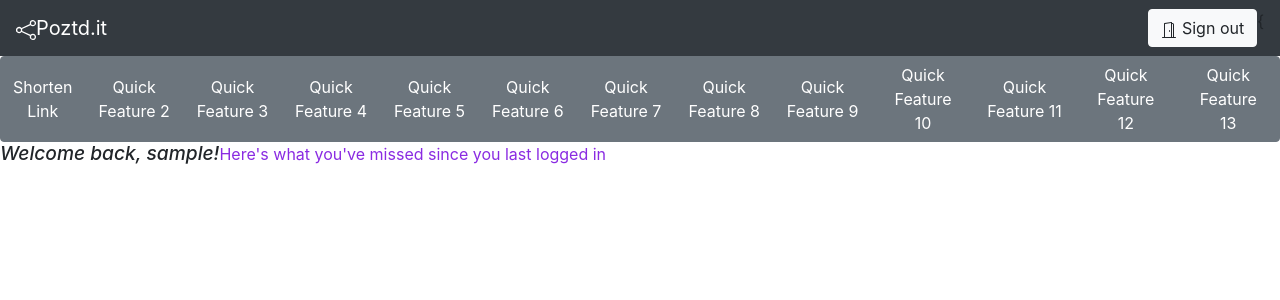
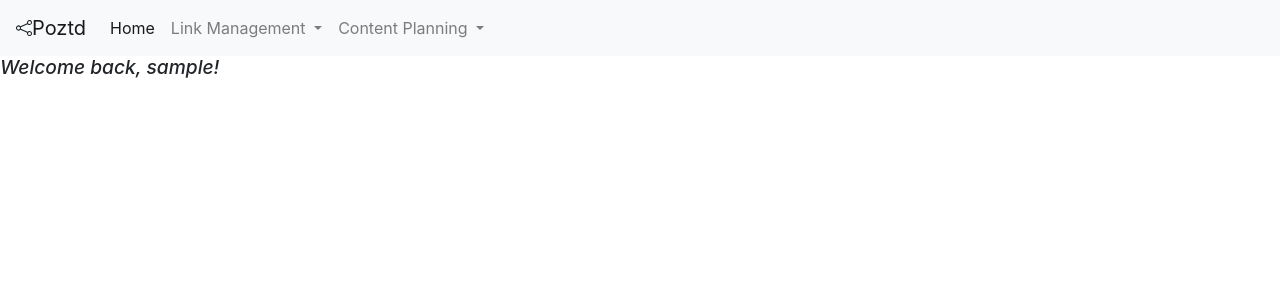
Before and after one commit to djkemmet/phlikit-django, a Django app: page /home/ in a window 1280 px wide. Shown: the top 300 px of the page. Run offline with Django 3.2, Linux system fonts and the light colour scheme; the visitor is signed in with stand-in values (Sample User, id 1).

Commit message:
Moving to muh laptop

```diff
--- a/phlikit/templates/home/user_home.html
+++ b/phlikit/templates/home/user_home.html
@@ -2,32 +2,8 @@
 
 {% block content  %}
 <div class='container-fluid'>
-
-
-    <!-- Feature Row 1-->
-    <div class='row'>
-
-        <div class='btn-group' role='group' aria-label="feature row">
-            <button type='button' class='btn btn-secondary' OnClick="parent.location='/links/shorten'" >Shorten Link</button>
-            <button type='button' class='btn btn-secondary' OnClick="parent.location='/links/shorten'" >Quick Feature 2</button>
-            <button type='button' class='btn btn-secondary' OnClick="parent.location='/links/shorten'" >Quick Feature 3</button>
-            <button type='button' class='btn btn-secondary' OnClick="parent.location='/links/shorten'" >Quick Feature 4</button>
-            <button type='button' class='btn btn-secondary' OnClick="parent.location='/links/shorten'" >Quick Feature 5</button>
-            <button type='button' class='btn btn-secondary' OnClick="parent.location='/links/shorten'" >Quick Feature 6</button>
-            <button type='button' class='btn btn-secondary' OnClick="parent.location='/links/shorten'" >Quick Feature 7</button>
-            <button type='button' class='btn btn-secondary' OnClick="parent.location='/links/shorten'" >Quick Feature 8</button>
-            <button type='button' class='btn btn-secondary' OnClick="parent.location='/links/shorten'" >Quick Feature 9</button>
-            <button type='button' class='btn btn-secondary' OnClick="parent.location='/links/shorten'" >Quick Feature 10</button>
-            <button type='button' class='btn btn-secondary' OnClick="parent.location='/links/shorten'" >Quick Feature 11</button>
-            <button type='button' class='btn btn-secondary' OnClick="parent.location='/links/shorten'" >Quick Feature 12</button>
-            <button type='button' class='btn btn-secondary' OnClick="parent.location='/links/shorten'" >Quick Feature 13</button>
-
-        </div>
-    </div>
-
     <div class='row'>
         <h1>Welcome back, {{request.user }}!</h1><br /><br />
-        <p>Here's what you've missed since you last logged in</p>
     </div>
 
 </div>
--- a/phlikit/templates/landing/base.html
+++ b/phlikit/templates/landing/base.html
@@ -15,39 +15,49 @@
 
 
     <body>
-        <nav class="navbar navbar-expand-lg navbar-dark bg-dark">
-
-            <a class="navbar-brand" href="/">
+      <nav class="navbar navbar-expand-lg navbar-light bg-light">
       <svg width="1em" height="1em" viewBox="0 0 16 16" class="bi bi-share" fill="currentColor" xmlns="http://www.w3.org/2000/svg">
         <path fill-rule="evenodd" d="M13.5 1a1.5 1.5 0 1 0 0 3 1.5 1.5 0 0 0 0-3zM11 2.5a2.5 2.5 0 1 1 .603 1.628l-6.718 3.12a2.499 2.499 0 0 1 0 1.504l6.718 3.12a2.5 2.5 0 1 1-.488.876l-6.718-3.12a2.5 2.5 0 1 1 0-3.256l6.718-3.12A2.5 2.5 0 0 1 11 2.5zm-8.5 4a1.5 1.5 0 1 0 0 3 1.5 1.5 0 0 0 0-3zm11 5.5a1.5 1.5 0 1 0 0 3 1.5 1.5 0 0 0 0-3z"/>
-              </svg>Poztd.it
-            </a>
-            <button class="navbar-toggler" type="button" data-toggle="collapse" data-target="#navbarNav" aria-controls="navbarNav" aria-expanded="false" aria-label="Toggle navigation">
+      </svg>
+      <a class="navbar-brand" href="#">Poztd</a>
+        <button class="navbar-toggler" type="button" data-toggle="collapse" data-target="#navbarNavDropdown" aria-controls="navbarNavDropdown" aria-expanded="false" aria-label="Toggle navigation">
           <span class="navbar-toggler-icon"></span>
         </button>
-            <div class="collapse navbar-collapse" id="navbarNav">
-              <ul class="navbar-nav ml-auto">
-                <!-- BEGIN LI Template -->
-                <!--
+      <div class="collapse navbar-collapse" id="navbarNavDropdown">
+        <ul class="navbar-nav">
           <li class="nav-item active">
-                  <a class="nav-link" href="#">Home <span class="sr-only">(current)</span></a>
+            <a class="nav-link" href="/">Home <span class="sr-only">(current)</span></a>
           </li>
-                -->
-                <!--END LI Template -->
-                {% if user.is_authenticated %}
-                <button type="button" class="btn btn-light" onclick="window.location.href='/admin/logout/'">
-                    <svg width="1em" height="1em" viewBox="0 0 16 16" class="bi bi-door-open" fill="currentColor" xmlns="http://www.w3.org/2000/svg">
-                        <path fill-rule="evenodd" d="M1 15.5a.5.5 0 0 1 .5-.5h13a.5.5 0 0 1 0 1h-13a.5.5 0 0 1-.5-.5zM11.5 2H11V1h.5A1.5 1.5 0 0 1 13 2.5V15h-1V2.5a.5.5 0 0 0-.5-.5z"/>
-                        <path fill-rule="evenodd" d="M10.828.122A.5.5 0 0 1 11 .5V15h-1V1.077l-6 .857V15H3V1.5a.5.5 0 0 1 .43-.495l7-1a.5.5 0 0 1 .398.117z"/>
-                        <path d="M8 9c0 .552.224 1 .5 1s.5-.448.5-1-.224-1-.5-1-.5.448-.5 1z"/>
-                      </svg>
-                      Sign out
-                </button>
-                {{% endif %}
 
+          <!-- start of link management dropdown -->
+          <li class="nav-item dropdown">
+            <a class="nav-link dropdown-toggle" href="#" id="navbarDropdownMenuLink" data-toggle="dropdown" aria-haspopup="true" aria-expanded="false">
+              Link Management
+            </a>
+            <div class="dropdown-menu" aria-labelledby="navbarDropdownMenuLink">
+              <a class="dropdown-item" href="/links/shorten/">Shorten Link</a>
+              <a class="dropdown-item" href="#">View Link Performance</a>
+            </div>
+          </li>
+          <!-- end of link management Dropdown-->
+
+
+          <!-- Start of content Planning dropdown -->
+          <li class="nav-item dropdown">
+            <a class="nav-link dropdown-toggle" href="#" id="navbarDropdownMenuLink" data-toggle="dropdown" aria-haspopup="true" aria-expanded="false">
+              Content Planning
+            </a>
+            <div class="dropdown-menu" aria-labelledby="navbarDropdownMenuLink">
+              <a class="dropdown-item" href="/planning/new">New Content Plan</a>
+              <a class="dropdown-item" href="/planning/myplans">Planned content</a>
+            </div>
+
+          </li>
+          <!-- end of content planning dopdown -->
         </ul>
       </div>
 </nav>
+
         <!-- End Navigation Code-->
         {% block content %}
         {% endblock %}
```
Also changed, not shown: phlikit/templates/links/shorten_link.html (+4 -3 lines). Lines whose indentation alone changed are shown as unchanged.
